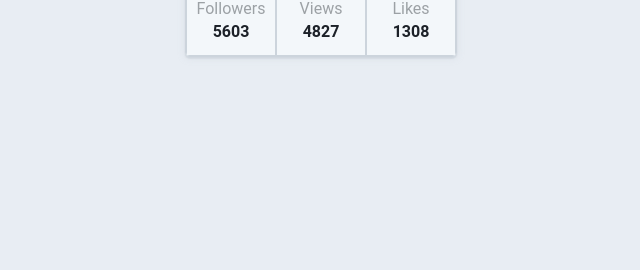
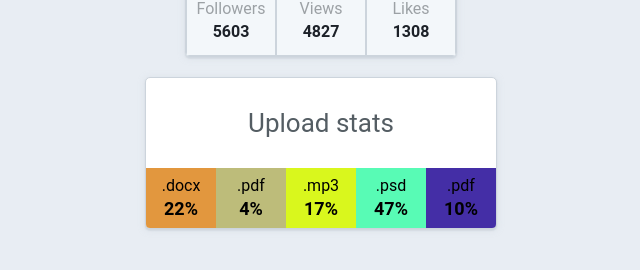
Before and after one commit to il0naa/goit-react-hw-01-components, a React (Create React App) app: page / in a window 1280 px wide. Shown: the part 288-558 px from the top of the page, without its empty margins (319-959 px from the left). Built offline with nearby package versions, Linux system fonts and the light colour scheme.

Commit message:
add statistics

```diff
--- a/src/components/App.jsx
+++ b/src/components/App.jsx
@@ -1,5 +1,7 @@
 import Profile from "./Profile/Profile";
+import Statistics from "./Statistics/Statistics";
 import user from "../data/user.json";
+import data  from "../data/data.json";
 
 export const App = () => {
   return (
@@ -11,6 +13,10 @@ export const App = () => {
           location={user.location}
           stats={user.stats}
       />
+      <Statistics
+        stats={data}
+        title="Upload stats"
+         />
     </div>
   );
 };
--- /dev/null
+++ b/src/components/Statistics/Statistics.jsx
@@ -0,0 +1,25 @@
+import css from 'components/Statistics/Statistics.module.css'
+
+const generateRandomColor = () => {
+    const randomColor = Math.floor(Math.random()*16777215).toString(16);
+    return `#${randomColor}`;
+  };
+
+  const Statistics = ({ title, stats }) => {
+    return (
+      <section className={`${css.statistics}`}>
+        {title && <h2 className={`${css.title}`}>{title}</h2>}
+
+        <ul className={`${css.statList}`}>
+          {stats.map(({ id, label, percentage }) => (
+            <li key={id} className={`${css.item}`} style={{ backgroundColor: generateRandomColor() }}>
+              <span className={`${css.label}`}>{label}</span>
+              <span className={`${css.percentage}`}>{percentage}%</span>
+            </li>
+          ))}
+        </ul>
+      </section>
+    );
+  };
+
+  export default Statistics;
--- /dev/null
+++ b/src/components/Statistics/Statistics.module.css
@@ -0,0 +1,48 @@
+.statistics {
+    display: flex;
+    flex-direction: column;
+    align-items: center;
+    justify-content: center;
+    width: 350px;
+    margin: 0 auto 20px;
+    padding-top: 30px;
+    border-radius: 5px;
+    background-color: #ffffff;
+    border: 1px solid #ccd4dc;
+    box-shadow: 0px 2px 1px 0px rgba(204, 212, 220, 0.5), 0px 1px 1px 0px rgba(204, 212, 220, 0.5), 0px 1px 6px 0px rgba(204, 212, 220, 0.5);
+    overflow: hidden;
+}
+
+.title {
+    font-size: 26px;
+    font-weight: 400;
+    margin-bottom: 30px;
+    color: #545d63;
+}
+
+.statList {
+    display: flex;
+    flex-direction: row;
+    width: 100%;
+}
+
+.item {
+    display: flex;
+    align-items: center;
+    justify-content: center;
+    flex-direction: column;
+    height: 60px;
+    flex: 1 1;
+ }
+
+.label {
+    font-size: 16px;
+    font-weight: 400;
+    margin-bottom: 2px;
+    color: black;
+}
+
+.percentage {
+    font-weight: 600;
+    color: black;
+}
```
